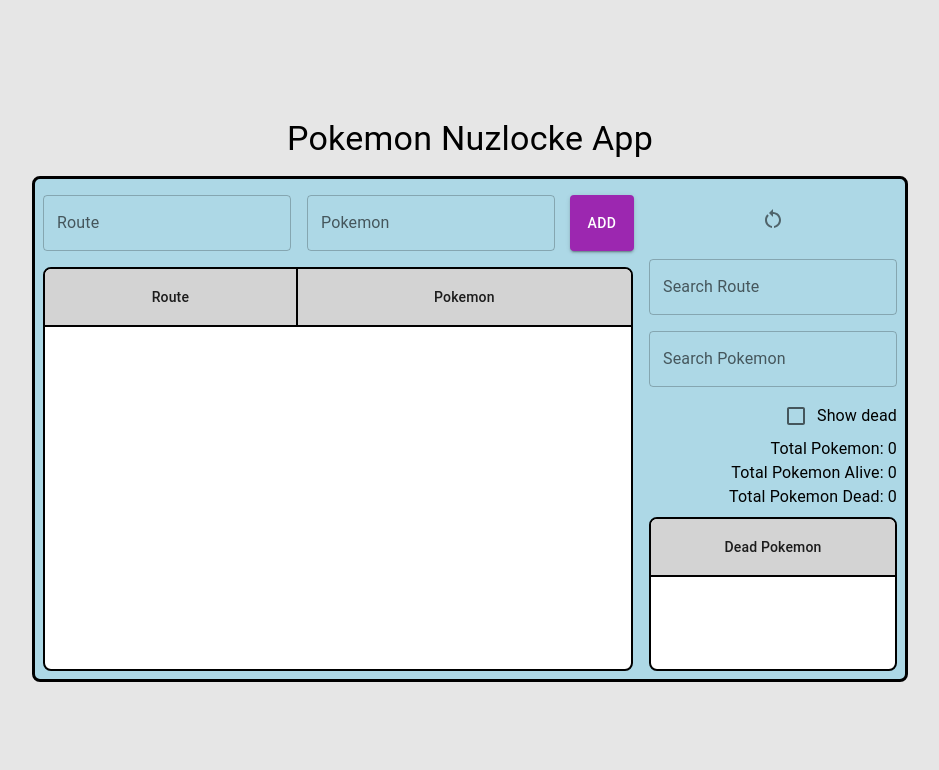
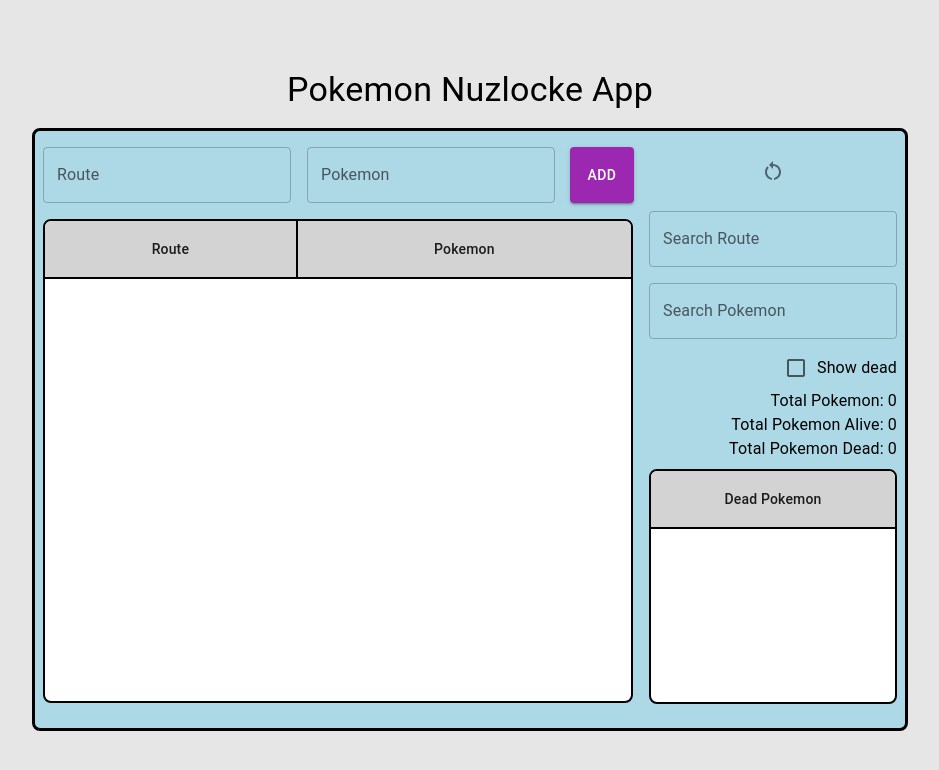
Before and after one commit to nraynes/nuzlocke-app, a React (Create React App) app: page / in a window 1280 px wide. Shown: the top 770 px of the page, without its empty margins (170-1109 px from the left). Built offline with nearby package versions, Linux system fonts and the light colour scheme.

Commit message:
polished things up

```diff
--- a/src/NuzlockeTracker.jsx
+++ b/src/NuzlockeTracker.jsx
@@ -167,7 +167,7 @@
           id="Nuzlocke-Table"
           sx={{
             width: 'auto',
-            height: '25em',
+            height: '30em',
             backgroundColor: 'white',
             m: '0.5em',
             border: '2px solid black',
@@ -344,11 +344,12 @@
         <Box sx={{ width: '100%', display: 'flex', justifyContent: 'flex-end', alignItems: 'flex-end' }}><Typography>{`Total Pokemon: ${cookieData.length}`}</Typography></Box>
         <Box sx={{ width: '100%', display: 'flex', justifyContent: 'flex-end', alignItems: 'flex-end' }}><Typography>{`Total Pokemon Alive: ${livingPokemon.length}`}</Typography></Box>
         <Box sx={{ width: '100%', display: 'flex', justifyContent: 'flex-end', alignItems: 'flex-end' }}><Typography>{`Total Pokemon Dead: ${deadPokemon.length}`}</Typography></Box>
+        <Box>
           <TableContainer
-          id="Nuzlocke-Table"
+            id="Dead-Pokemon_Table"
             sx={{
               width: 'auto',
-            height: '100%',
+              height: '14.4em',
               backgroundColor: 'white',
               mt: '0.5em',
               mb: '1em',
@@ -373,6 +374,7 @@
           </TableContainer>
         </Box>
       </Box>
+    </Box>
   );
 }
 
```
Lines whose indentation alone changed are shown as unchanged.
